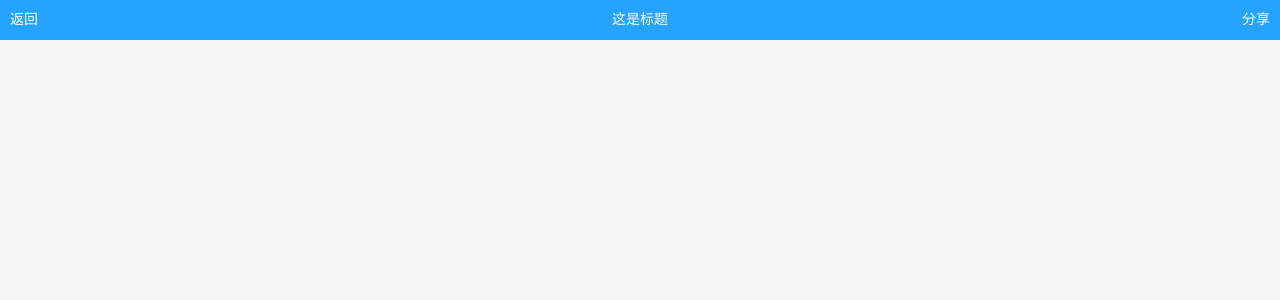
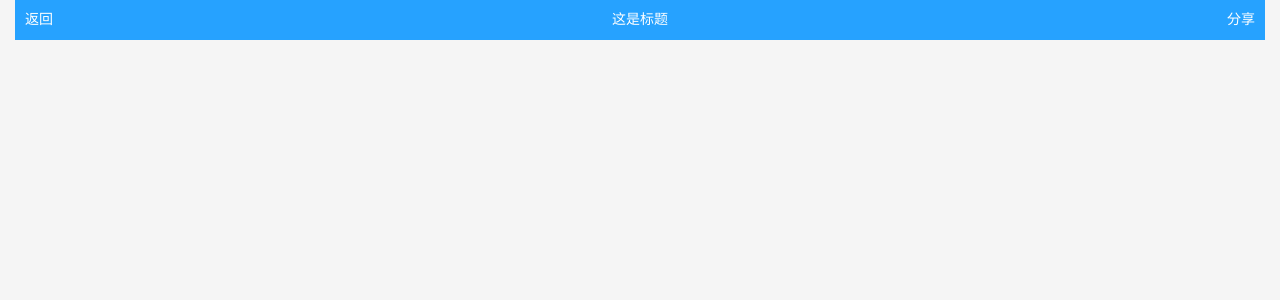
Before and after one commit to dmoosocool/Lolita, a Vue app: page /Header in a window 1280 px wide. Shown: the top 300 px of the page. Built offline with nearby package versions, Linux system fonts and the light colour scheme.

Commit message:
修改header颜色样式

```diff
--- a/src/components/header.vue
+++ b/src/components/header/index.vue
@@ -18,8 +18,8 @@
 };
 </script>
 <style lang="stylus" scoped>
-$bgColor = #26a2ff;
-$fontColor = #fff;
+$bgColor = #fff;
+$fontColor = #000;
 
 .loli-header {
   padding: 0 10px;
--- a/src/example/header.vue
+++ b/src/example/header.vue
@@ -1,9 +1,11 @@
 <template>
-  <loli-Header msg="这是solt">
-    <router-link to="/button" slot="left">返回</router-link>
-    这是标题
-    <div slot="right">分享</div>
-  </loli-Header>
+  <div id="example">
+    <loli-Header msg="这是solt">
+      <router-link to="/button" slot="left">返回</router-link>
+        这是标题
+      <div slot="right">分享</div>
+    </loli-Header>
+  </div>
 </template>
 <script>
 export default {
@@ -11,4 +13,8 @@
 };
 </script>
 <style lang="stylus" scoped>
+#example .loli-header {
+  background-color: #26a2ff;
+  color: #fff;
+}
 </style>
--- a/src/main.js
+++ b/src/main.js
@@ -8,7 +8,7 @@
 import Row from '@/components/row';
 import Col from '@/components/col';
 import Button from '@/components/button';
-import Header from '@/components/Header';
+import Header from '@/components/header';
 import Accordion from '@/components/accordion/group';
 import AccordionItem from '@/components/accordion/item';
 
```
